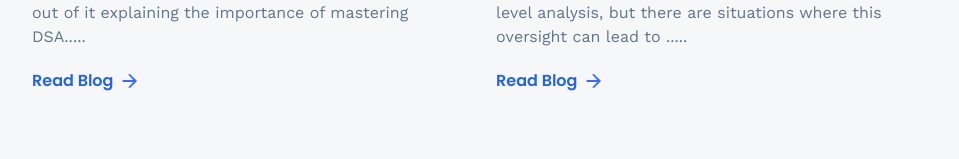
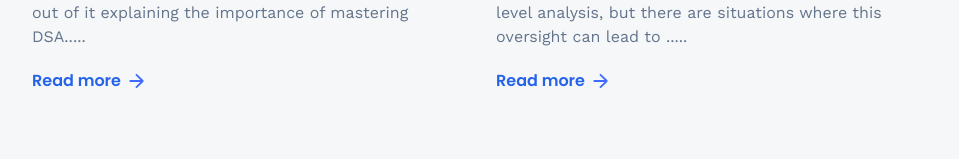
Before and after one commit to Tahsin005/MD-Tahsin-Ferdous-Dev-Portfolio, a React (Vite) app: page /portfolio in a window 1280 px wide. Shown: the part 2759-2918 px from the top of the page, without its empty margins (160-1119 px from the left). Built offline with nearby package versions, Linux system fonts and the light colour scheme; no server answers.

Commit message:
added blogs section

```diff
--- a/index.html
+++ b/index.html
@@ -2,7 +2,7 @@
 <html lang="en">
   <head>
     <meta charset="UTF-8" />
-    <link rel="icon" type="image/svg+xml" href="/src/assets/favicon.ico" />
+    <link rel="icon" type="image/svg+xml" href="./src/assets/images/tahsin logo.png" />
     <meta name="viewport" content="width=device-width, initial-scale=1.0" />
     <title>MD. Tahsin Ferdous | Portfolio</title>
   </head>
--- a/src/pages/Projects.jsx
+++ b/src/pages/Projects.jsx
@@ -132,7 +132,7 @@
                   rel="noopener noreferrer"
                   className="font-semibold text-blue-600"
                 >
-                  Read Blog
+                  Read more
                 </Link>
                 <img
                   src={arrow}
```
